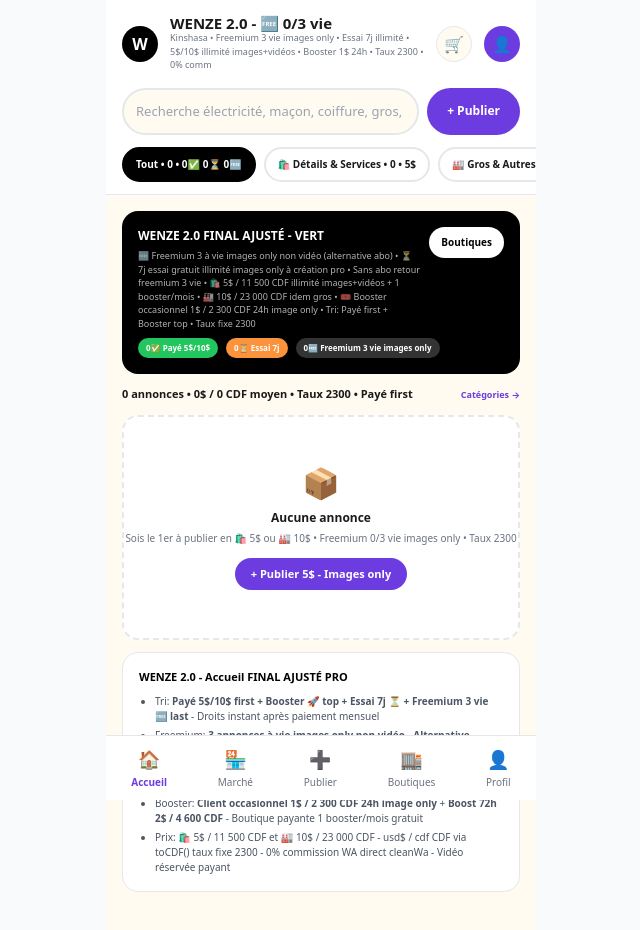
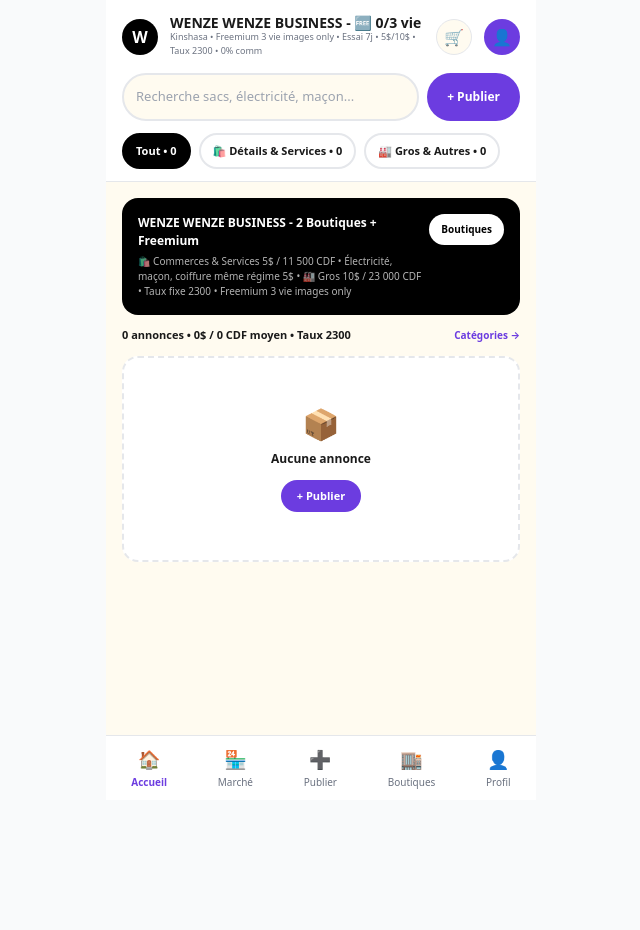
Before and after one commit to kongolokelvin47-cmd/Wenze-pwa, a Next.js app: page / in a window 1280 px wide. Shown: the top 930 px of the page, without its empty margins (319-959 px from the left). After the commit the page ends 800 px from the top, so only its background shows below. Built offline with nearby package versions, Linux system fonts and the light colour scheme.

Commit message:
Refactor pricing logic and improve UI elements
Refactor pricing calculations and clean up unused functions. Update UI elements for better clarity and consistency.

```diff
--- a/app/page.tsx
+++ b/app/page.tsx
@@ -3,22 +3,14 @@ import { useState, useEffect, useMemo } from "react";
 import Link from "next/link";
 import { useRouter } from "next/navigation";
 import { CATEGORIES_WENZE, getCategorieById, normalizeCategorie, getPrixByCategorie, getActiviteById } from "@/lib/categories";
-import { TAUX_CDF, toCDF, toCDFString, verifierAbonnement, checkFreemiumWenze } from "@/lib/paiement";
+import { TAUX_CDF, toCDF, verifierAbonnement } from "@/lib/paiement";
 
 function cleanWa(n: string){ return (n||"").toString().replace(/[^0-9]/g,""); }
+
 function formatPrix(p:any){
-  const usd = Number(p.prix||p.prixUSD||0);
-  const cdf = p.prixCDF ? Number(p.prixCDF) : toCDF(usd);
+  const usd = Math.round(Number(p.prix||p.prixUSD||0));
+  const cdf = p.prixCDF ? Math.round(Number(p.prixCDF)) : toCDF(usd);
   return `${usd}$ / ${cdf.toLocaleString("fr-FR")} CDF`;
-}
-function getUserPayStatus(wa:string){
-  try{
-    const allUsers = JSON.parse(localStorage.getItem("wenze_all_users")||"[]");
-    const u = allUsers.find((x:any)=> cleanWa(x.ownerWhatsapp||x.whatsapp)===cleanWa(wa));
-    if(!u) return { isPaye:false, isEssai:false, media:"image-only", badge:"🆓 Freemium 3 vie", droits:"freemium-3-vie" };
-    const check = checkFreemiumWenze(u, 0);
-    return { isPaye: check.isPaye, isEssai: check.isEssai7j, media: check.media, badge: check.isPaye ? (check.type==="gros_autres"?"🏭 10$ Actif":"🛍️ 5$ Actif") : check.isEssai7j?`⏳ Essai ${check.joursRestants}j`:`🆓 ${check.count}/3 vie`, droits: check.droits, joursRestants: check.joursRestants };
-  } catch { return { isPaye:false, isEssai:false, media:"image-only", badge:"🆓", droits:"freemium" }; }
 }
 
 export default function WenzeBusiness() {
@@ -36,10 +28,10 @@ export default function WenzeBusiness() {
       const fixed = list.map((a:any)=> ({
         ...a,
         categorieId: normalizeCategorie(a.categorieId || a.categorie || "commerces-services"),
-        prixCDF: a.prixCDF || toCDF(Number(a.prix||0)),
+        prix: Math.round(Number(a.prix||0)),
+        prixCDF: a.prixCDF ? Math.round(Number(a.prixCDF)) : toCDF(Math.round(Number(a.prix||0))),
         isVideo: !!a.isVideo,
         media: a.isVideo ? "images-videos" : "image-only",
-        ownerStatus: getUserPayStatus(a.ownerWhatsapp||a.whatsapp||""),
       }));
       setAnnonces(fixed);
     } catch { setAnnonces([]); }
@@ -48,28 +40,16 @@ export default function WenzeBusiness() {
   useEffect(()=> {
     loadAnnonces();
     try{ setAb(verifierAbonnement()); } catch {}
-    const onStorage = ()=> { loadAnnonces(); try{ setAb(verifierAbonnement()); } catch {} };
-    window.addEventListener("storage", onStorage);
-    return ()=> window.removeEventListener("storage", onStorage);
   }, []);
 
   const filtered = useMemo(()=>{
     let list = [...annonces];
-    if(selectedCat!=="all"){ list = list.filter(a=> a.categorieId===selectedCat); }
+    if(selectedCat!=="all") list = list.filter(a=> a.categorieId===selectedCat);
     if(search.trim()){
       const s = search.toLowerCase();
-      list = list.filter(a=>
-        (a.titre||"").toLowerCase().includes(s) ||
-        (a.description||"").toLowerCase().includes(s) ||
-        (a.activite||"").toLowerCase().includes(s) ||
-        (a.commune||"").toLowerCase().includes(s)
-      );
+      list = list.filter(a=> (a.titre||"").toLowerCase().includes(s) || (a.description||"").toLowerCase().includes(s) || (a.commune||"").toLowerCase().includes(s));
     }
-    // ✅ TRI WENZE 2.0 FINAL: Payé 5$/10$ first + Booster + Essai 7j + Freemium 3 vie last + Vidéo indicator
-    return list.sort((a,b)=>{
-      const payA = a.ownerStatus?.isPaye ? 2 : a.ownerStatus?.isEssai ? 1 : 0;
-      const payB = b.ownerStatus?.isPaye ? 2 : b.ownerStatus?.isEssai ? 1 : 0;
-      if(payA!==payB) return payB-payA;
+    return list.sort((a,b)=> {
       const boostA = a.boostUntil && new Date(a.boostUntil).getTime()>Date.now() ? 1 : 0;
       const boostB = b.boostUntil && new Date(b.boostUntil).getTime()>Date.now() ? 1 : 0;
       if(boostA!==boostB) return boostB-boostA;
@@ -82,18 +62,24 @@ export default function WenzeBusiness() {
   const addPanier = (a:any)=>{
     try{
       const panier = JSON.parse(localStorage.getItem("wenze_panier")||"[]");
-      const exists = panier.find((p:any)=> p.id===a.id);
-      if(exists){ showToast("Déjà dans panier 🛒"); return; }
-      panier.push({ ...a, qty:1, prixCDF: a.prixCDF || toCDF(Number(a.prix||0)) });
+      if(panier.find((p:any)=> p.id===a.id)){ showToast("Déjà dans panier 🛒"); return; }
+      panier.push({ ...a, qty:1 });
       localStorage.setItem("wenze_panier", JSON.stringify(panier));
-      showToast(`Ajouté ${a.prix}$ / ${(a.prixCDF||toCDF(a.prix)).toLocaleString()} CDF 🛒 - ${a.ownerStatus?.badge||""}`);
-    } catch { showToast("Panier plein"); }
+      showToast(`Ajouté ${a.prix}$ / ${a.prixCDF.toLocaleString()} CDF 🛒`);
+      // refresh panier count
+      window.dispatchEvent(new Event("storage"));
+    } catch { showToast("Panier erreur"); }
   };
 
-  const totalUSD = filtered.reduce((s,a)=> s + Number(a.prix||0), 0);
-  const countPaye = filtered.filter(a=> a.ownerStatus?.isPaye).length;
-  const countEssai = filtered.filter(a=> a.ownerStatus?.isEssai).length;
-  const countFreemium = filtered.filter(a=> !a.ownerStatus?.isPaye && !a.ownerStatus?.isEssai).length;
+  const openProduit = (a:any)=>{
+    // ✅ FIX 404 - On sauve l'annonce pour page produit puis navigue
+    try{ localStorage.setItem("wenze_current_produit", JSON.stringify(a)); } catch {}
+    router.push(`/produit/${a.id}`);
+  };
+
+  // ✅ FIX PRIX MOYEN BUG 15.1666
+  const prixMoyenUSD = filtered.length ? Math.round(filtered.reduce((s,a)=> s + Number(a.prix||0),0)/filtered.length) : 0;
+  const prixMoyenCDF = toCDF(prixMoyenUSD);
 
   return (
     <div className="max-w-[430px] mx-auto min-h-screen bg-[#FFFBF0] pb-24">
@@ -101,70 +87,66 @@ export default function WenzeBusiness() {
         <div className="p-4 flex items-center gap-3">
           <div className="w-9 h-9 bg-black rounded-full flex items-center justify-center text-white font-black">W</div>
           <div className="flex-1">
-            <h1 className="font-black text-[15px] leading-none">WENZE 2.0 - {ab?.isPaye?`✅ ${ab?.label} ${ab?.joursRestants}j`: ab?.isEssai7j?`⏳ Essai ${ab?.joursRestants}j`:`🆓 ${ab?.count||0}/3 vie`}</h1>
-            <p className="text-[9px] text-gray-500">{ab?.message || `Kinshasa • Freemium 3 vie images only • Essai 7j illimité • 5$/10$ illimité images+vidéos • Booster 1$ 24h • Taux ${TAUX_CDF} • 0% comm`}</p>
+            {/* ✅ NOM GARDÉ */}
+            <h1 className="font-black text-[14px] leading-none">WENZE WENZE BUSINESS - {ab?.isPaye?`✅ ${ab?.label} ${ab?.joursRestants}j`: ab?.isEssai7j?`⏳ Essai ${ab?.joursRestants}j`:`🆓 ${ab?.count||0}/3 vie`}</h1>
+            <p className="text-[9px] text-gray-500">Kinshasa • Freemium 3 vie images only • Essai 7j • 5$/10$ • Taux {TAUX_CDF} • 0% comm</p>
           </div>
           <Link href="/panier" className="w-9 h-9 bg-[#FFFBF0] border rounded-full flex items-center justify-center">🛒</Link>
           <Link href="/profil" className="w-9 h-9 bg-[#6C3CE0] text-white rounded-full flex items-center justify-center">👤</Link>
         </div>
         <div className="px-4 pb-3 flex gap-2">
-          <input value={search} onChange={e=> setSearch(e.target.value)} placeholder="Recherche électricité, maçon, coiffure, gros, vidéo..." className="flex-1 border-2 p-3 rounded-full text-[13px] bg-[#FFFBF0]"/>
-          <Link href="/publier" className="bg-[#6C3CE0] text-white px-5 rounded-full font-black text-[12px] flex items-center">+ Publier</Link>
+          <input value={search} onChange={e=> setSearch(e.target.value)} placeholder="Recherche sacs, électricité, maçon..." className="flex-1 border-2 p-3 rounded-full text-[13px] bg-[#FFFBF0] outline-none focus:border-[#6C3CE0]"/>
+          <button onClick={()=> router.push("/publier")} className="bg-[#6C3CE0] text-white px-5 rounded-full font-black text-[12px]">+ Publier</button>
         </div>
-        <div className="px-4 pb-3 flex gap-2 overflow-x-auto">
-          <button onClick={()=> setSelectedCat("all")} className={`px-3 py-2 rounded-full text-[10px] font-black border-2 whitespace-nowrap ${selectedCat==="all"?"bg-black text-white border-black":"bg-white"}`}>Tout • {annonces.length} • {countPaye}✅ {countEssai}⏳ {countFreemium}🆓</button>
+        <div className="px-4 pb-3 flex gap-2 overflow-x-auto scrollbar-none">
+          <button onClick={()=> setSelectedCat("all")} className={`px-3 py-2 rounded-full text-[11px] font-black border-2 whitespace-nowrap ${selectedCat==="all"?"bg-black text-white border-black":"bg-white"}`}>Tout • {annonces.length}</button>
           {CATEGORIES_WENZE.map(c=> {
             const count = annonces.filter(a=> a.categorieId===c.id).length;
-            const pi = getPrixByCategorie(c.id);
-            return <button key={c.id} onClick={()=> setSelectedCat(c.id)} className={`px-3 py-2 rounded-full text-[10px] font-black border-2 whitespace-nowrap ${selectedCat===c.id ? (c.id==="gros-autres"?"bg-black text-white border-black":"bg-[#6C3CE0] text-white border-[#6C3CE0]") : "bg-white"}`}>{c.icon} {c.titreCourt} • {count} • {pi.prixUSD}$</button>
+            return <button key={c.id} onClick={()=> setSelectedCat(c.id)} className={`px-3 py-2 rounded-full text-[11px] font-black border-2 whitespace-nowrap ${selectedCat===c.id?"bg-[#6C3CE0] text-white border-[#6C3CE0]":"bg-white"}`}>{c.icon} {c.titreCourt} • {count}</button>
           })}
         </div>
       </header>
 
       <div className="p-4 space-y-3">
-        {toast && <div className="bg-black text-white p-3 rounded-xl text-[12px] font-bold text-center">{toast}</div>}
+        {toast && <div className="bg-black text-white p-3 rounded-xl text-[12px] font-bold text-center animate-pulse">{toast}</div>}
 
         <div className="bg-black text-white rounded-2xl p-4">
-          <div className="flex justify-between items-start">
-            <div className="flex-1"><p className="font-black text-[12px]">WENZE 2.0 FINAL AJUSTÉ - VERT</p><p className="text-[9px] opacity-70 mt-1">🆓 Freemium 3 à vie images only non vidéo (alternative abo) • ⏳ 7j essai gratuit illimité images only à création pro • Sans abo retour freemium 3 vie • 🛍️ 5$ / 11 500 CDF illimité images+vidéos + 1 booster/mois • 🏭 10$ / 23 000 CDF idem gros • 🎟️ Booster occasionnel 1$ / 2 300 CDF 24h image only • Tri: Payé first + Booster top • Taux fixe {TAUX_CDF}</p></div>
-            <Link href="/boutiques" className="bg-white text-black px-3 py-2 rounded-full font-black text-[10px] ml-2">Boutiques</Link>
-          </div>
-          <div className="mt-2 flex gap-2 text-[8px]">
-            <span className="bg-green-500 text-white px-2 py-1 rounded-full font-bold">{countPaye}✅ Payé 5$/10$</span>
-            <span className="bg-orange-400 text-white px-2 py-1 rounded-full font-bold">{countEssai}⏳ Essai 7j</span>
-            <span className="bg-white/20 px-2 py-1 rounded-full font-bold">{countFreemium}🆓 Freemium 3 vie images only</span>
+          <div className="flex justify-between items-start gap-2">
+            <div className="flex-1">
+              <p className="font-black text-[12px]">WENZE WENZE BUSINESS - 2 Boutiques + Freemium</p>
+              <p className="text-[10px] opacity-70 mt-1">🛍️ Commerces & Services 5$ / 11 500 CDF • Électricité, maçon, coiffure même régime 5$ • 🏭 Gros 10$ / 23 000 CDF • Taux fixe {TAUX_CDF} • Freemium 3 vie images only</p>
+            </div>
+            <button onClick={()=> router.push("/boutiques")} className="bg-white text-black px-3 py-2 rounded-full font-black text-[10px]">Boutiques</button>
           </div>
         </div>
 
         <div className="flex justify-between items-center">
-          <p className="font-black text-[11px]">{filtered.length} annonces • {formatPrix({ prix: filtered.reduce((s,a)=> s + Number(a.prix||0),0)/Math.max(1,filtered.length) })} moyen • Taux {TAUX_CDF} • Payé first</p>
-          <Link href="/categories" className="text-[9px] text-[#6C3CE0] font-bold">Catégories →</Link>
+          <p className="font-black text-[11px]">{filtered.length} annonces • {prixMoyenUSD}$ / {prixMoyenCDF.toLocaleString()} CDF moyen • Taux {TAUX_CDF}</p>
+          <button onClick={()=> router.push("/categories")} className="text-[10px] text-[#6C3CE0] font-bold">Catégories →</button>
         </div>
 
         <div className="grid grid-cols-2 gap-3">
           {filtered.length===0 ? (
             <div className="col-span-2 text-center py-12 bg-white border-2 border-dashed rounded-2xl">
-              <p className="text-3xl">📦</p><p className="text-[12px] font-bold mt-2">Aucune annonce {selectedCat!=="all" ? `en ${getCategorieById(selectedCat)?.titreCourt}` : ""} {search?`pour "${search}"`:""}</p><p className="text-[10px] text-gray-500 mt-1">Sois le 1er à publier en {selectedCat==="all"?"🛍️ 5$ ou 🏭 10$": getCategorieById(selectedCat)?.titreCourt + ` ${getPrixByCategorie(selectedCat).prixUSD}$`} • {ab?.isPaye?"Illimité images+vidéos": ab?.isEssai7j?`Essai ${ab?.joursRestants}j illimité images only`:`Freemium ${ab?.count||0}/3 vie images only`} • Taux {TAUX_CDF}</p><Link href={`/publier?cat=${selectedCat==="all"?"commerces-services":selectedCat}`} className="inline-block mt-3 bg-[#6C3CE0] text-white px-4 py-2 rounded-full font-black text-[11px]">+ Publier {selectedCat==="all"?"5$":`${getPrixByCategorie(selectedCat).prixUSD}$`} - {ab?.media==="image-only"?"Images only":"Images+Vidéo"}</Link>
+              <p className="text-3xl">📦</p><p className="text-[12px] font-bold mt-2">Aucune annonce</p>
+              <button onClick={()=> router.push(`/publier?cat=${selectedCat==="all"?"commerces-services":selectedCat}`)} className="mt-3 bg-[#6C3CE0] text-white px-4 py-2 rounded-full font-black text-[11px]">+ Publier</button>
             </div>
           ) : filtered.map((a:any)=>{
             const cat = getCategorieById(a.categorieId);
-            const pi = cat ? getPrixByCategorie(cat.id) : { prixUSD:5, prixCDF:11500 };
-            const activite = getActiviteById(a.categorieId, a.activiteId);
-            const status = a.ownerStatus;
+            const pi = getPrixByCategorie(a.categorieId);
             return (
-              <div key={a.id} className={`bg-white border-2 rounded-2xl overflow-hidden flex flex-col ${status?.isPaye?"border-green-200": status?.isEssai?"border-orange-200":"border-gray-100"}`}>
+              <div key={a.id} className="bg-white border rounded-2xl overflow-hidden flex flex-col">
                 <button onClick={()=> setSelectedImage(a)} className="h-36 bg-[#FFFBF0] flex items-center justify-center overflow-hidden relative">
-                  {a.isVideo ? <video src={a.photo} className="max-w-full max-h-full object-contain" muted/> : a.photo ? <img src={a.photo} alt={a.titre} className="max-w-full max-h-full object-contain"/> : <span className="text-3xl">{cat?.icon || "📦"}</span>}
-                  <span className={`absolute top-2 left-2 text-[7px] px-2 py-1 rounded-full font-black ${status?.isPaye ? (a.categorieId==="gros-autres"?"bg-black text-white":"bg-green-500 text-white") : status?.isEssai ? "bg-orange-400 text-white" : "bg-gray-200 text-gray-600"}`}>{status?.badge || `${cat?.icon} ${pi.prixUSD}$`} {a.isVideo?"🎥":"🖼️"}</span>
-                  {a.boostUntil && new Date(a.boostUntil).getTime()>Date.now() && <span className="absolute top-2 right-2 text-[7px] bg-[#25D366] text-white px-2 py-1 rounded-full font-black">🚀 BOOST</span>}
+                  {a.isVideo ? <video src={a.photo} className="max-w-full max-h-full object-contain" muted playsInline/> : a.photo ? <img src={a.photo} alt={a.titre} className="max-w-full max-h-full object-contain"/> : <span className="text-3xl">{cat?.icon}</span>}
+                  <span className="absolute top-2 left-2 text-[8px] px-2 py-1 rounded-full font-black bg-[#6C3CE0] text-white">{a.isVideo?"🎥":"🖼️"} {pi.prixUSD}$</span>
+                  {a.boostUntil && new Date(a.boostUntil).getTime()>Date.now() && <span className="absolute top-2 right-2 text-[7px] bg-[#25D366] text-white px-2 py-1 rounded-full font-black">🚀</span>}
                 </button>
                 <div className="p-2.5 flex-1 flex flex-col">
-                  <Link href={`/produit/${a.id}`} className="font-bold text-[12px] leading-tight line-clamp-2">{a.titre}</Link>
-                  <p className="text-[9px] text-gray-500 mt-0.5 truncate">{activite?.label || a.activite || cat?.titreCourt} • {a.commune} • {a.media==="image-only"?"Images only":"Images+Vidéo"} • {status?.droits||""}</p>
-                  <p className="font-black text-[12px] text-[#6C3CE0] mt-1">{Number(a.prix||0)}$ <span className="text-[10px] text-gray-500 font-normal">/ {(a.prixCDF||toCDF(a.prix)).toLocaleString()} CDF</span> {a.isVideo?<span className="text-[8px] bg-red-100 text-red-600 px-1 rounded">VIDÉO</span>:<span className="text-[8px] bg-gray-100 px-1 rounded">IMG</span>}</p>
-                  <p className="text-[8px] text-gray-400">{status?.badge} • Boutique {pi.prixUSD}$ • Taux {TAUX_CDF} • {status?.isPaye?"Droits instant":"Freemium 3 vie"}</p>
+                  <button onClick={()=> openProduit(a)} className="text-left font-bold text-[12px] leading-tight line-clamp-2 hover:text-[#6C3CE0]">{a.titre}</button>
+                  <p className="text-[10px] text-gray-500 truncate">{cat?.titreCourt} • {a.commune}</p>
+                  <p className="font-black text-[12px] text-[#6C3CE0] mt-1">{Math.round(a.prix)}$ / {Math.round(a.prixCDF).toLocaleString()} CDF</p>
                   <div className="mt-2 grid grid-cols-2 gap-1">
-                    <a href={`https://wa.me/${cleanWa(a.ownerWhatsapp||a.whatsapp||"")}?text=${encodeURIComponent(`Bonjour WENZE 👋 ${a.titre} ${a.prix}$ / ${(a.prixCDF||toCDF(a.prix)).toLocaleString()} CDF - ${a.id} - ${a.media} - Taux ${TAUX_CDF} - ${status?.badge}`)}`} target="_blank" className="bg-[#25D366] text-white text-center py-2 rounded-full font-bold text-[10px]">WhatsApp</a>
+                    <a href={`https://wa.me/${cleanWa(a.ownerWhatsapp||a.whatsapp||"")}?text=${encodeURIComponent(`Bonjour WENZE WENZE BUSINESS 👋 ${a.titre} - ${a.prix}$ / ${a.prixCDF.toLocaleString()} CDF - ${a.id}`)}`} target="_blank" className="bg-[#25D366] text-white text-center py-2 rounded-full font-bold text-[10px]">WhatsApp</a>
                     <button onClick={()=> addPanier(a)} className="bg-black text-white py-2 rounded-full font-bold text-[10px]">🛒 Panier</button>
                   </div>
                 </div>
@@ -172,35 +154,39 @@ export default function WenzeBusiness() {
             )
           })}
         </div>
-
-        <div className="bg-white border rounded-2xl p-4 text-[10px] text-gray-600">
-          <p className="font-black text-[11px] text-black">WENZE 2.0 - Accueil FINAL AJUSTÉ PRO</p>
-          <ul className="list-disc ml-4 mt-2 space-y-1">
-            <li>Tri: <b>Payé 5$/10$ first + Booster 🚀 top + Essai 7j ⏳ + Freemium 3 vie 🆓 last</b> - Droits instant après paiement mensuel</li>
-            <li>Freemium: <b>3 annonces à vie images only non vidéo - Alternative abonnement</b> - Sans abo retour freemium 3 vie</li>
-            <li>Essai: <b>7j gratuits illimité images only à création compte pro (boutiques & autres)</b> - Puis freemium 3 vie</li>
-            <li>Booster: <b>Client occasionnel 1$ / 2 300 CDF 24h image only</b> + <b>Boost 72h 2$ / 4 600 CDF</b> - Boutique payante 1 booster/mois gratuit</li>
-            <li>Prix: 🛍️ 5$ / 11 500 CDF et 🏭 10$ / 23 000 CDF - {`usd$ / cdf CDF`} via toCDF() taux fixe {TAUX_CDF} - 0% commission WA direct cleanWa - Vidéo réservée payant</li>
-          </ul>
-        </div>
       </div>
 
+      {/* MODAL - VOIR PRODUIT - TOUT BOUTON FONCTIONNE */}
       {selectedImage && (
         <div className="fixed inset-0 bg-black/80 z-50 flex items-center justify-center p-4" onClick={()=> setSelectedImage(null)}>
           <div className="bg-white rounded-2xl max-w-[380px] w-full overflow-hidden" onClick={e=> e.stopPropagation()}>
-            <div className="h-72 bg-[#FFFBF0] flex items-center justify-center">{selectedImage.isVideo ? <video src={selectedImage.photo} controls className="max-w-full max-h-full"/> : selectedImage.photo ? <img src={selectedImage.photo} alt={selectedImage.titre} className="max-w-full max-h-full object-contain"/> : <span className="text-4xl">{getCategorieById(selectedImage.categorieId)?.icon}</span>}</div>
-            <div className="p-4"><p className="font-black text-[13px]">{selectedImage.titre} {selectedImage.isVideo?"🎥":"🖼️"}</p><p className="text-[10px] text-gray-500">{selectedImage.ownerStatus?.badge} • {selectedImage.ownerStatus?.droits} • {selectedImage.media}</p><p className="text-[11px] text-gray-600 mt-1 line-clamp-3">{selectedImage.description}</p><p className="font-black text-[#6C3CE0] mt-2">{formatPrix(selectedImage)} • Boutique {getPrixByCategorie(selectedImage.categorieId).prixUSD}$ • Taux {TAUX_CDF} • {selectedImage.media}</p><div className="mt-3 grid grid-cols-2 gap-2"><Link href={`/produit/${selectedImage.id}`} className="bg-black text-white text-center py-3 rounded-full font-bold text-[12px]">Voir produit {selectedImage.isVideo?"🎥":"🖼️"}</Link><button onClick={()=> setSelectedImage(null)} className="bg-white border py-3 rounded-full font-bold text-[12px]">Fermer</button></div></div>
+            <div className="h-72 bg-black flex items-center justify-center">
+              {selectedImage.isVideo ? <video src={selectedImage.photo} controls autoPlay className="max-w-full max-h-full"/> : <img src={selectedImage.photo} alt={selectedImage.titre} className="max-w-full max-h-full object-contain bg-[#FFFBF0]"/>}
+            </div>
+            <div className="p-4">
+              <p className="font-black text-[13px]">{selectedImage.titre} {selectedImage.isVideo?"🎥":"🖼️"}</p>
+              <p className="text-[11px] text-gray-600 mt-1 line-clamp-3">{selectedImage.description}</p>
+              <p className="font-black text-[#6C3CE0] mt-2">{formatPrix(selectedImage)} • Boutique {getPrixByCategorie(selectedImage.categorieId).prixUSD}$ • Taux {TAUX_CDF}</p>
+              <div className="mt-3 grid grid-cols-2 gap-2">
+                <button onClick={()=> { setSelectedImage(null); openProduit(selectedImage); }} className="bg-black text-white py-3 rounded-full font-bold text-[12px]">Voir produit</button>
+                <button onClick={()=> setSelectedImage(null)} className="bg-white border py-3 rounded-full font-bold text-[12px]">Fermer</button>
+              </div>
+              <div className="mt-2 grid grid-cols-2 gap-2">
+                <a href={`https://wa.me/${cleanWa(selectedImage.ownerWhatsapp||"")}?text=${encodeURIComponent(`WENZE WENZE BUSINESS ${selectedImage.titre}`)}`} target="_blank" className="bg-[#25D366] text-white text-center py-3 rounded-full font-bold text-[12px]">WhatsApp</a>
+                <button onClick={()=> { addPanier(selectedImage); setSelectedImage(null); }} className="bg-[#6C3CE0] text-white py-3 rounded-full font-bold text-[12px]">🛒 Panier</button>
+              </div>
+            </div>
           </div>
         </div>
       )}
 
       <nav className="fixed bottom-0 max-w-[430px] w-full bg-white border-t flex justify-around py-2.5 text-[10px] z-30">
-        <Link href="/" className="font-bold text-[#6C3CE0] flex flex-col items-center gap-0.5"><span className="text-[18px]">🏠</span>Accueil</Link>
-        <Link href="/market" className="flex flex-col items-center gap-0.5 text-gray-500"><span className="text-[18px]">🏪</span>Marché</Link>
-        <Link href="/publier" className="flex flex-col items-center gap-0.5 text-gray-500"><span className="text-[18px]">➕</span>Publier {ab?.needsPay?`🆓 ${ab?.count}/3`: ab?.isEssai7j?`⏳ ${ab?.joursRestants}j`: ab?.isPaye?`✅ ${ab?.joursRestants}j`:""}</Link>
-        <Link href="/boutiques" className="flex flex-col items-center gap-0.5 text-gray-500"><span className="text-[18px]">🏬</span>Boutiques</Link>
-        <Link href="/profil" className="flex flex-col items-center gap-0.5 text-gray-500"><span className="text-[18px]">👤</span>Profil</Link>
+        <button onClick={()=> router.push("/")} className="font-bold text-[#6C3CE0] flex flex-col items-center gap-0.5"><span className="text-[18px]">🏠</span>Accueil</button>
+        <button onClick={()=> router.push("/market")} className="flex flex-col items-center gap-0.5 text-gray-500"><span className="text-[18px]">🏪</span>Marché</button>
+        <button onClick={()=> router.push("/publier")} className="flex flex-col items-center gap-0.5 text-gray-500"><span className="text-[18px]">➕</span>Publier</button>
+        <button onClick={()=> router.push("/boutiques")} className="flex flex-col items-center gap-0.5 text-gray-500"><span className="text-[18px]">🏬</span>Boutiques</button>
+        <button onClick={()=> router.push("/profil")} className="flex flex-col items-center gap-0.5 text-gray-500"><span className="text-[18px]">👤</span>Profil</button>
       </nav>
     </div>
   );
-                                   }
+      }
```
